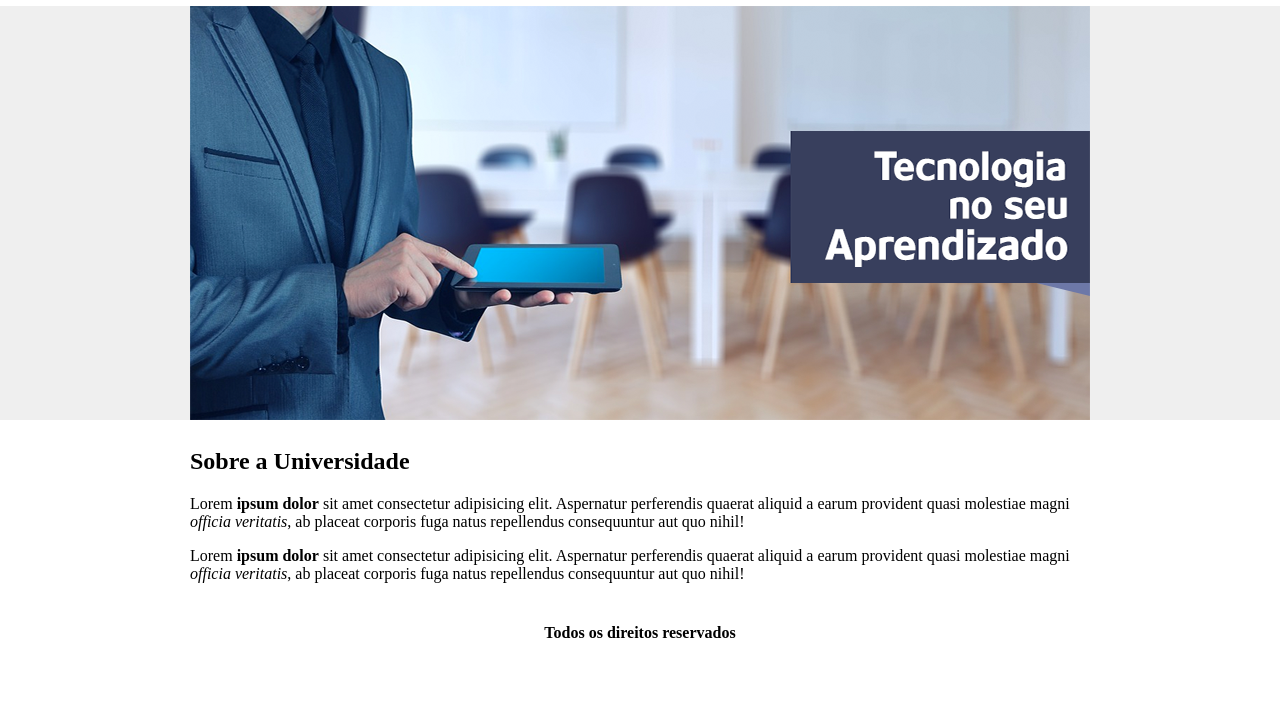
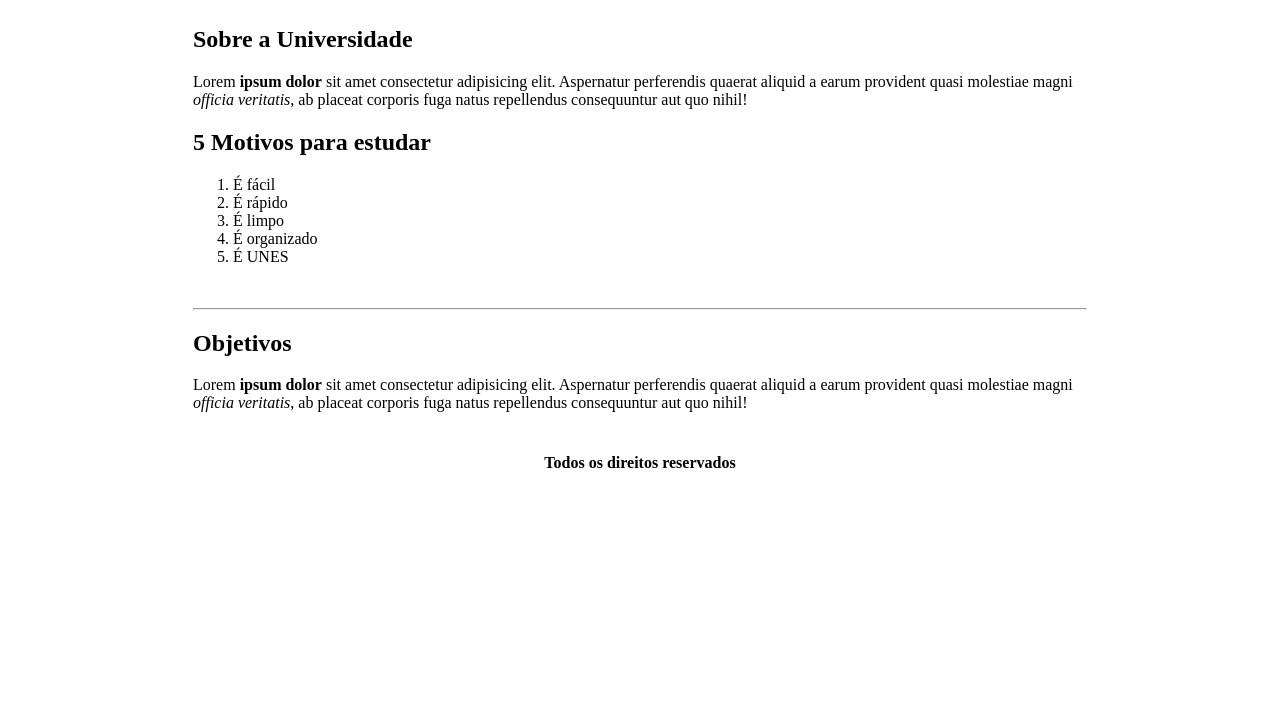
Before and after one commit to Vituuandrade/Treino-HTML, a plain HTML site: page meu-site-exemplo/quem-somos.html in a window 1280 px wide. Shown: the part 98-800 px from the top of the page. Drawn offline with Linux system fonts and the light colour scheme.

Commit message:
save quem somos brch

```diff
--- a/meu-site-exemplo/quem-somos.html
+++ b/meu-site-exemplo/quem-somos.html
@@ -1,12 +1,12 @@
 <!doctype html>
 <html>
     <head>
-        <title>UNES - página inicial</title>
+        <title>UNES - Quem somos?</title>
         <meta charset="utf-8">
     </head>
 
-    <body background="imagens/fundo.png">
-        <table border="0" width="300" align="center">
+    <body background="imagens/fundo2.png">
+        <table border="0" width="900" align="center">
 
             <tr>
                 <td height="89"><img src="imagens/logo.png"></td>
@@ -14,12 +14,6 @@
                 ><a href="index.html">Home | </a>
                 <a href="Quem-somos.html">Quem Somos |</a>
                 <a href="Contato.html">Contato </a>
-                </td>
-            </tr>
-
-            <tr>
-                <td colspan="2" >
-                    <img src="imagens/capa.png"imagem>
                 </td>
             </tr>
             <tr>
@@ -31,6 +25,18 @@
                           quasi molestiae magni <em>officia veritatis</em>, ab placeat
                           corporis fuga natus repellendus consequuntur aut quo nihil!
                     </p>
+                    <h2>5 Motivos para estudar</h2>
+                        <ol>
+                            <li>É fácil</li>
+                            <li>É rápido</li>
+                            <li>É limpo</li>
+                            <li>É organizado</li>
+                            <li>É UNES</li>
+                        </ol>
+<br>
+                        <hr>
+
+                        <h2>Objetivos</h2>
                     <p>
                         Lorem <strong>ipsum dolor</strong> sit amet consectetur adipisicing elit.
                          Aspernatur perferendis quaerat aliquid a earum provident
```
